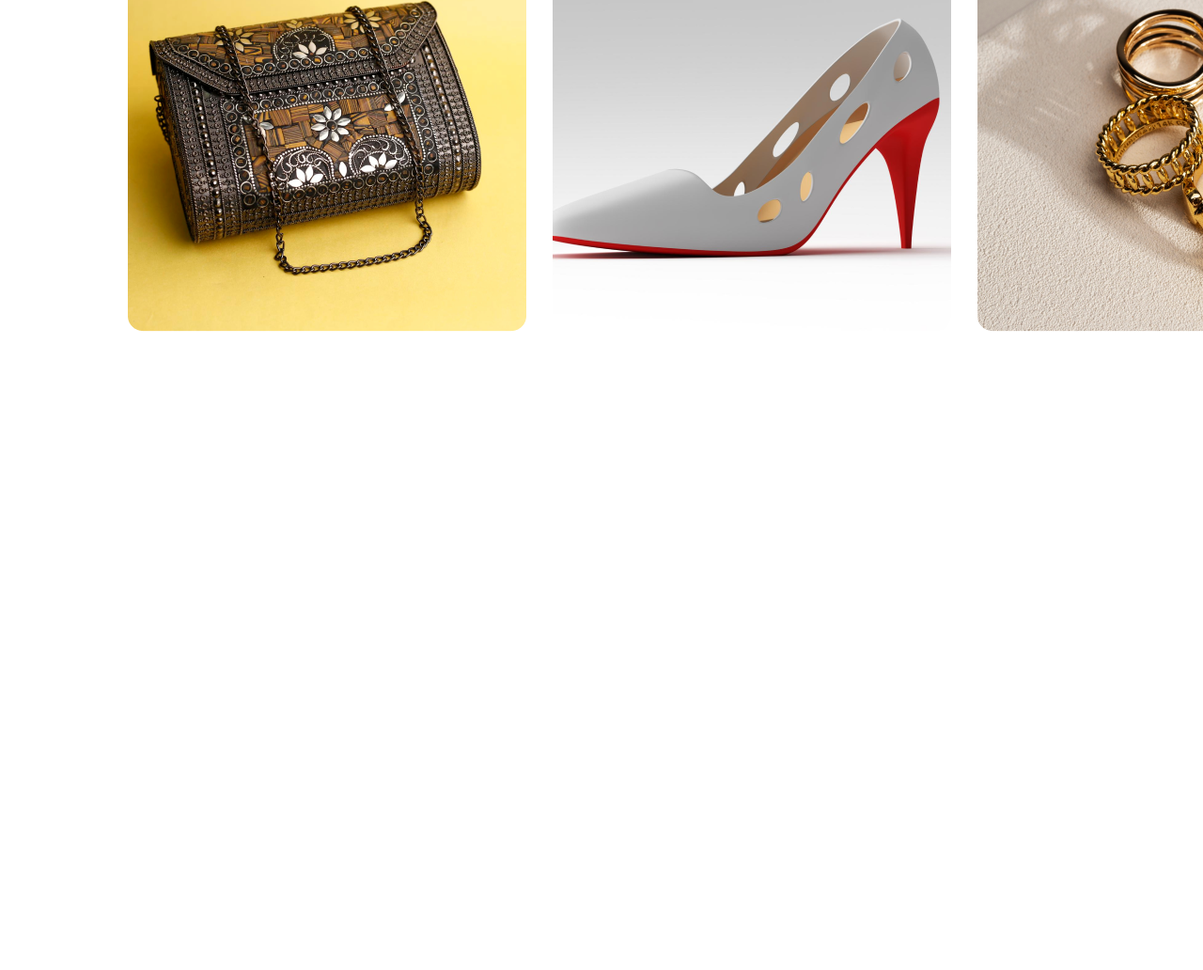
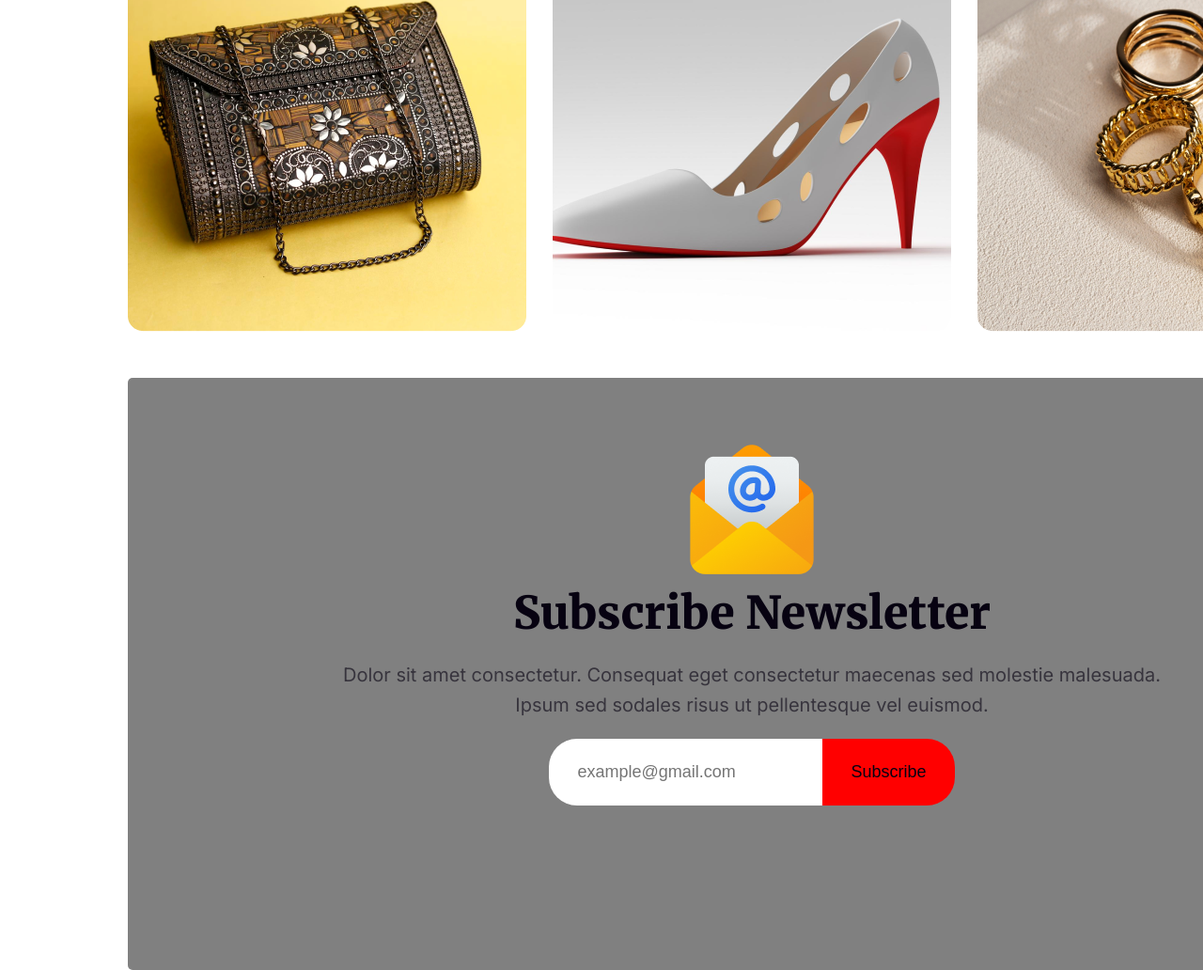
Before and after one commit to Mehedi-9T9/happy-new-year, a plain HTML site: page index.html in a window 1280 px wide. Shown: the part 5358-6390 px from the top of the page at 94% size. Before the commit the page ends 5760 px from the top, so only its background shows below. Drawn offline with Linux system fonts and the light colour scheme.

Commit message:
Subscribe section complate

```diff
--- a/index.html
+++ b/index.html
@@ -130,6 +130,19 @@
             </div>
         </section>
         <!-- Portfolio Section End  -->
+        <!-- Subscribe Section Start  -->
+        <section class="subscribe-container">
+            <div class="subscribe-content">
+                <img src="./resources/Group 61.png" alt="gmail">
+                <h2>Subscribe Newsletter</h2>
+                <p>Dolor sit amet consectetur. Consequat eget consectetur maecenas sed molestie malesuada. Ipsum sed
+                    sodales risus ut pellentesque vel euismod.</p>
+                <input type="email" name="" id="" placeholder="example@gmail.com"> <input type="submit"
+                    value="Subscribe">
+            </div>
+
+        </section>
+        <!-- Subscribe Section End  -->
     </main>
     <footer></footer>
 </body>
--- a/styles/style.css
+++ b/styles/style.css
@@ -412,3 +412,73 @@ body {
 }
 
 /* Portfolio Section Style End  */
+/* Subscribe Section Style Start   */
+.subscribe-container {
+    width: 83%;
+    max-width: 1600px;
+    height: 630px;
+    margin: 0px auto;
+    background: gray;
+    border-radius: 5px;
+}
+
+.subscribe-content {
+    width: 900px;
+    height: 500px;
+    text-align: center;
+    position: relative;
+    top: 50%;
+    left: 50%;
+    transform: translate(-50%, -50%);
+}
+
+.subscribe-content h2 {
+    color: #070211;
+
+    text-align: center;
+    font-family: Merriweather;
+    font-size: 48px;
+    font-style: normal;
+    font-weight: 900;
+    line-height: normal;
+    text-transform: capitalize;
+    margin-bottom: 20px;
+}
+
+.subscribe-content p {
+    color: rgba(7, 2, 17, 0.60);
+
+    text-align: center;
+    font-family: Inter;
+    font-size: 20px;
+    font-style: normal;
+    font-weight: 400;
+    line-height: 32px;
+    margin-bottom: 20px;
+    /* 160% */
+}
+
+.subscribe-content input[type=email] {
+    padding: 25px 30px;
+
+    border: none;
+    border-radius: 30px 0px 0px 30px;
+    font-size: 18px;
+    background-color: #fff;
+    color: black;
+
+}
+
+.subscribe-content input[type=submit] {
+    padding: 25px 30px;
+
+    border: none;
+    border-radius: 0px 30px 30px 0px;
+    font-size: 18px;
+    background-color: #F00;
+    color: #070211;
+    margin-left: -5px;
+}
+
+
+/* Subscribe Section Style End   */
```
